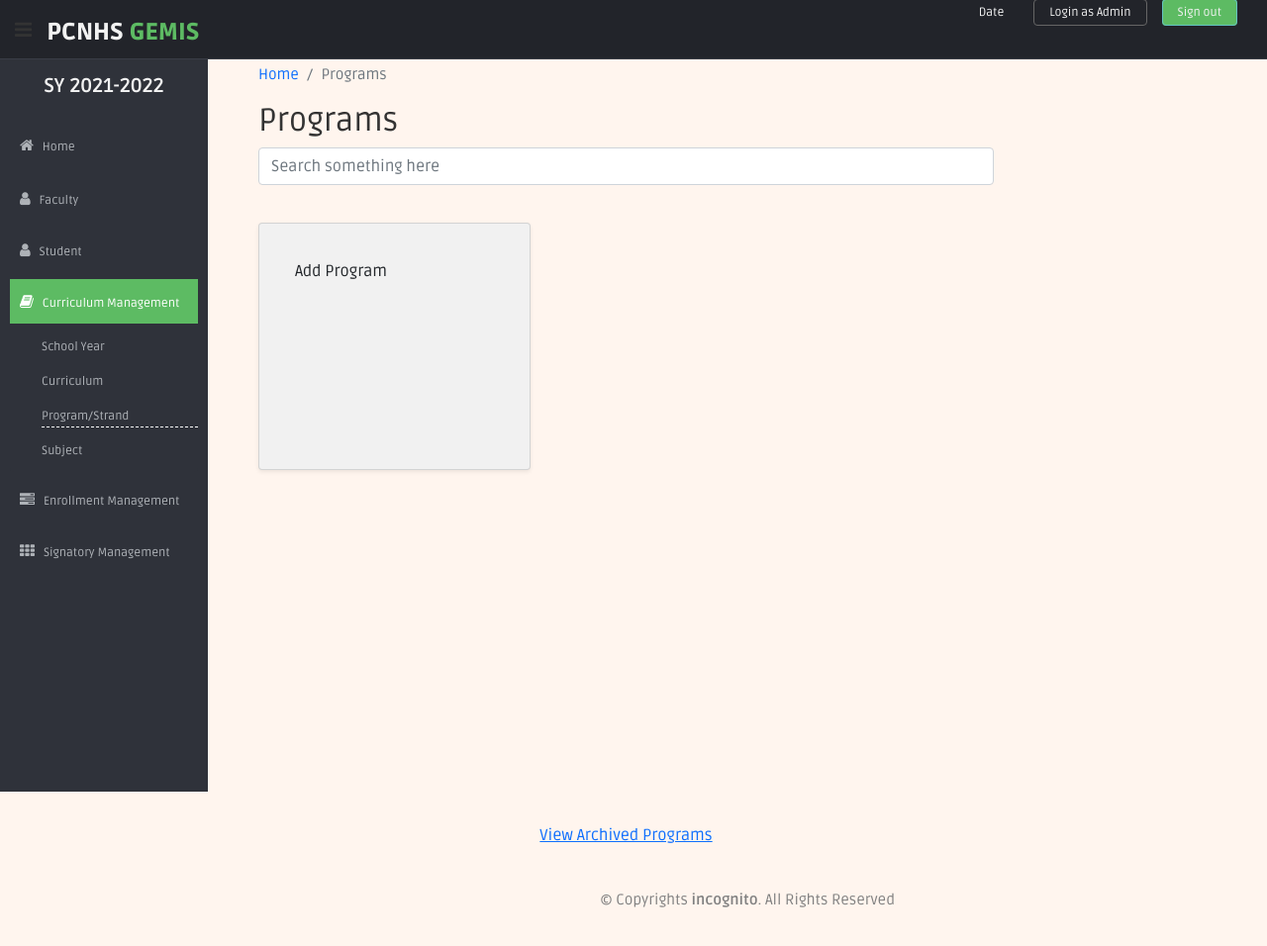
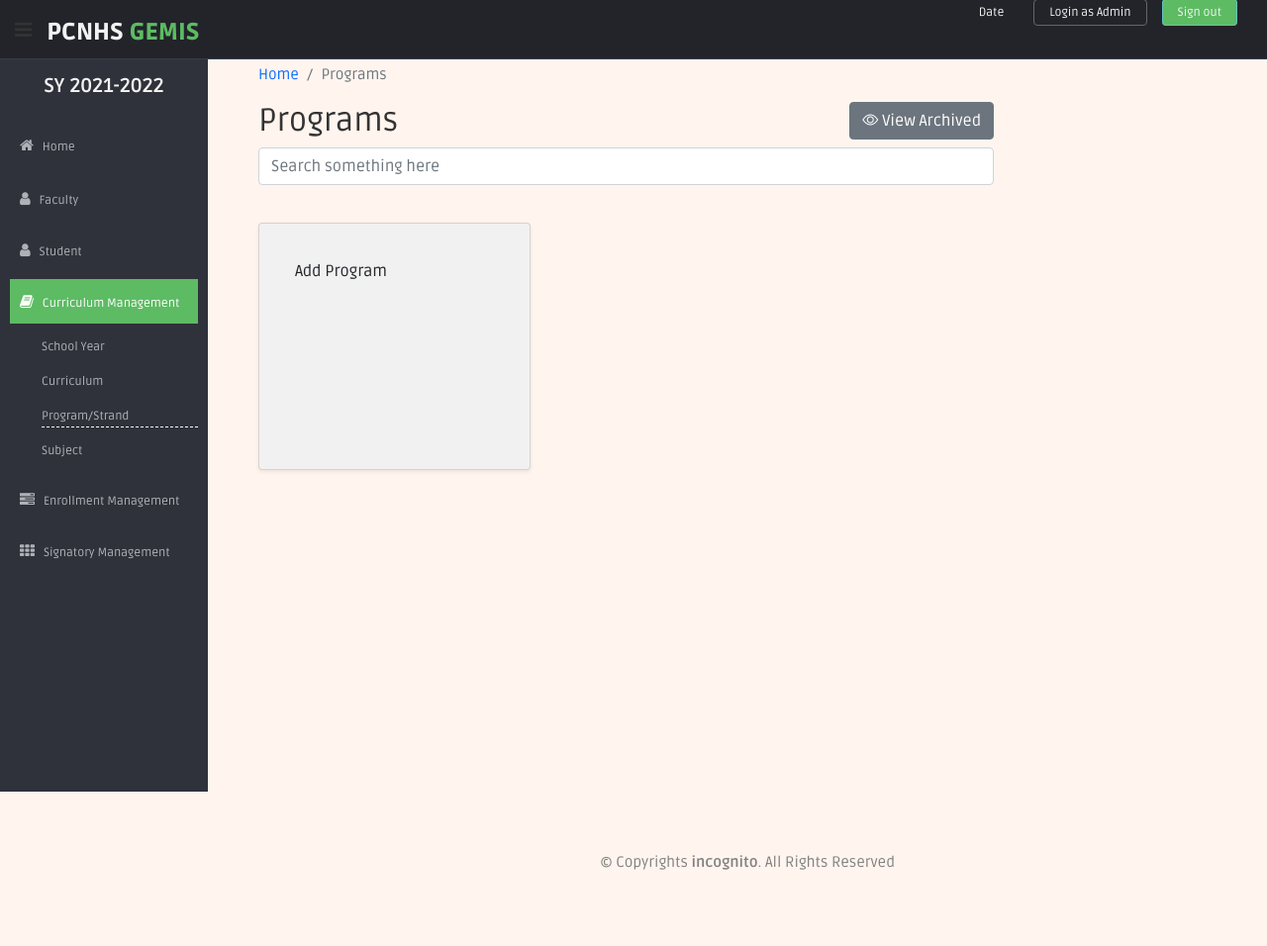
Before and after one commit to AJLC-TAY/GEMIS-IT-PROJECT, a PHP site: page /admin/programlist.php in a window 1280 px wide. Shown: the whole page at 99% size. After the commit the page ends 879 px from the top, so only its background shows below. Run offline with PHP 8.4, Linux system fonts and the light colour scheme; data that the repository does not hold is empty.

Commit message:
Moved archive buttons

```diff
--- a/admin/programlist.php
+++ b/admin/programlist.php
@@ -34,7 +34,12 @@
                                         <li class="breadcrumb-item active" aria-current="page">Programs</li>
                                     </ol>
                                 </nav>
-                                <h2>Programs</h2>
+                                <div class="d-flex justify-content-between">
+                                    <h2>Programs</h2>
+                                    <span>
+                                        <button type="button" class="view-archive btn btn-secondary"><i class="bi bi-eye me-1"></i>View Archived</button>
+                                    </span>
+                                </div>
                                 <!-- SEARCH BAR -->
                                 <input id="search-input" type="search" class="form-control" placeholder="Search something here">
                             </header>
@@ -45,7 +50,6 @@
                             <div class="cards-con d-flex flex-wrap container mt-4 h-auto" style="min-height: 75vh;">
 
                             </div>
-                            <button type="button" class="view-archive btn btn-link">View Archived Programs</button>
                         </div>
                     </div>
                 </div>
@@ -85,7 +89,6 @@
                                     echo "<option> " . $curr_code . "</option>";
                                 }
                                 ?>
-
                             </select>
                         </div>
                     </div>
@@ -169,7 +172,6 @@
 </body>
 
 <!-- Scripts -->
-
 <script type="text/javascript" src="../js/common-custom.js"></script>
 <script type="text/javascript" src="../js/admin/cardPage.js"></script>
 <script type="text/javascript" src="../js/admin/programlist.js"></script>
--- a/admin/subjectList.php
+++ b/admin/subjectList.php
@@ -32,6 +32,7 @@
                                 <div class="d-flex justify-content-between mb-3">
                                     <h2>Subject</h2>
                                     <div>
+                                        <button type="button" class="view-archive btn btn-secondary"><i class="bi bi-eye me-1"></i>View Archived Subjects</button>
                                         <a href="subject.php?state=add" id="add-btn" class="btn btn-success add-prog" title='Add new strand'>Add Subject</a>
                                     </div>
                                 </div>
```
Also changed, not shown: admin/curriculumlist.php (+6 -2 lines).
